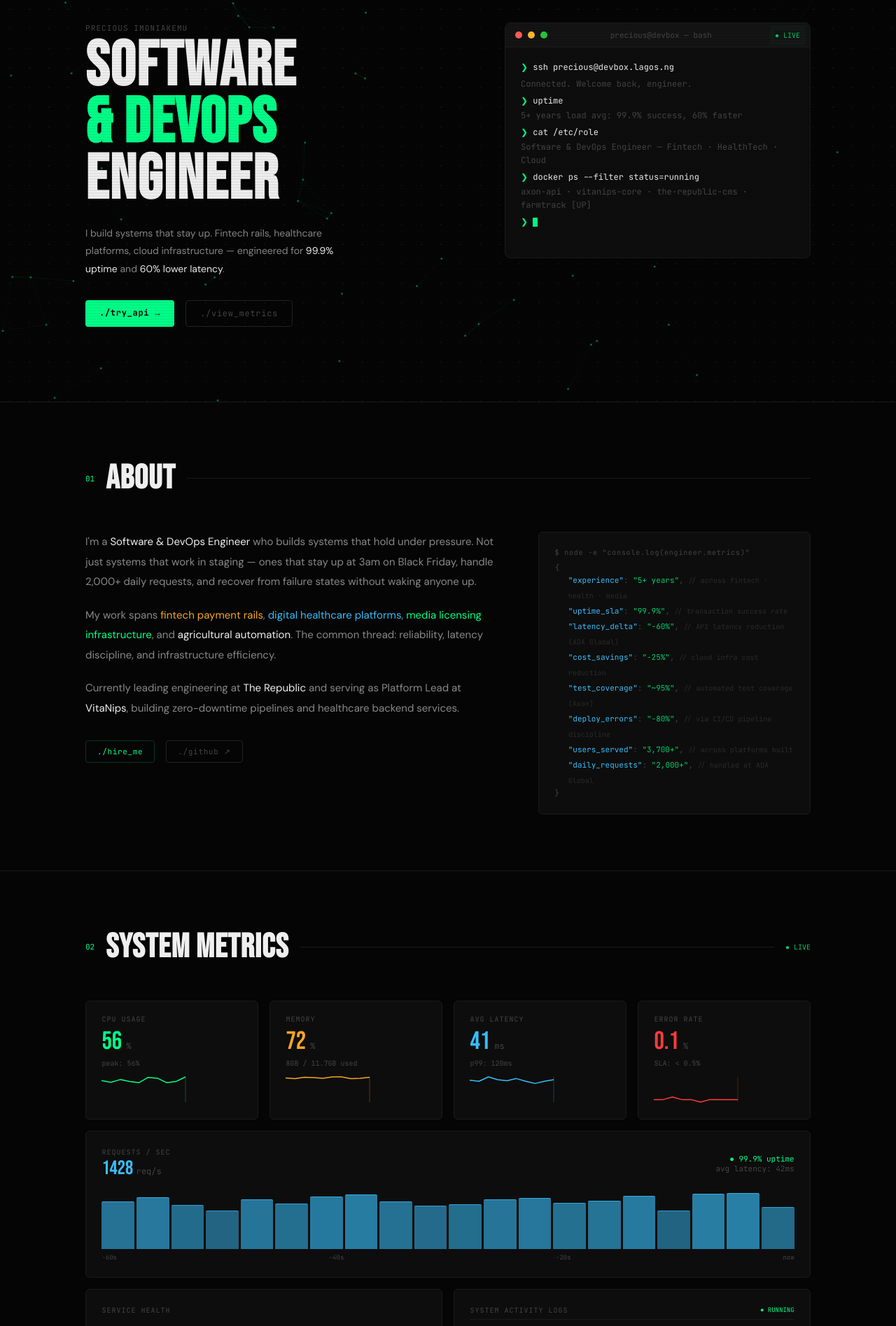
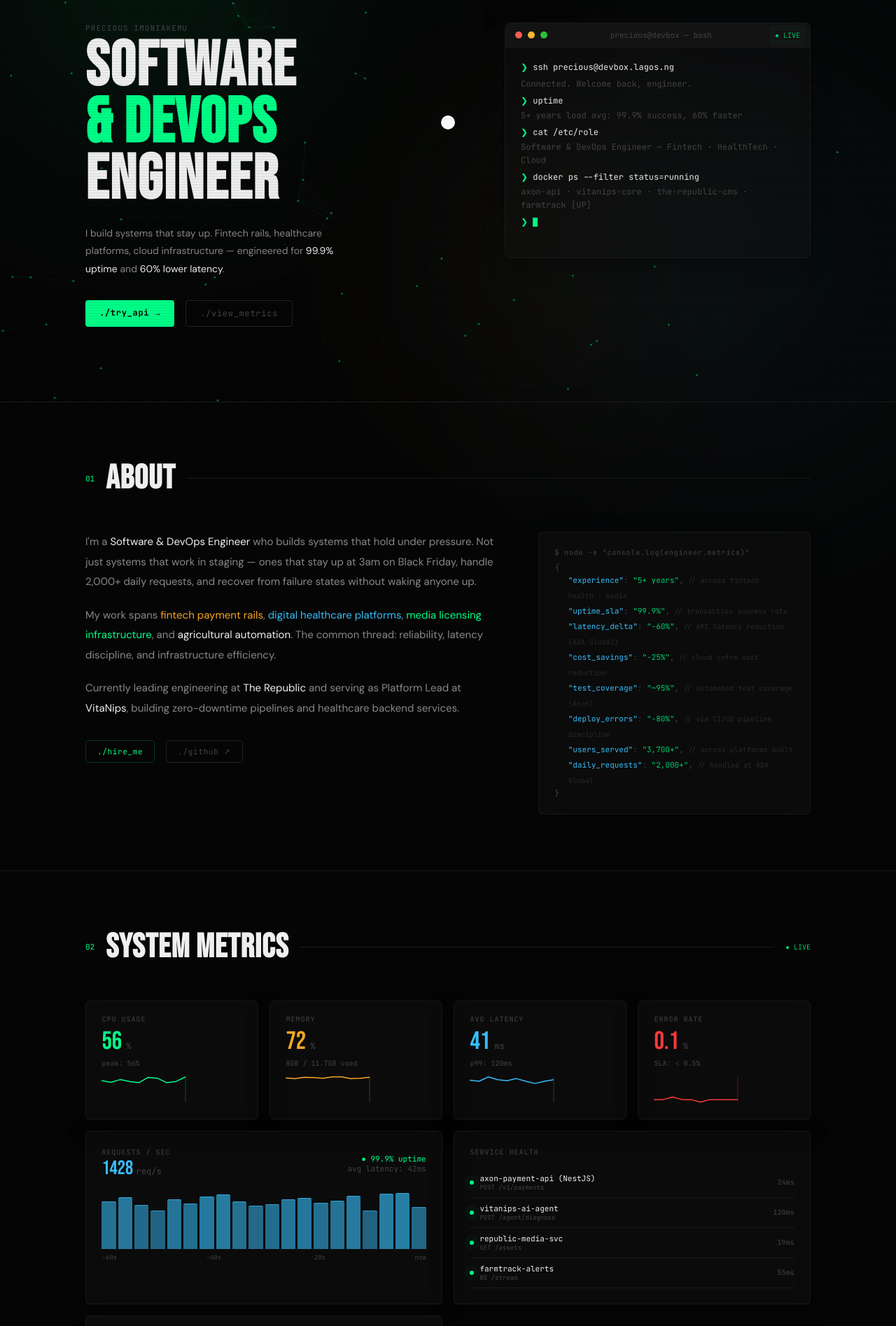
Before and after one commit to preciousimo/preciousimo, a Next.js app: page / in a window 1280 px wide. Shown: the part 225-2120 px from the top of the page at 70% size. Built offline with nearby package versions, Linux system fonts and the light colour scheme.

Commit message:
feat: complete aesthetic overhaul with glassmorphism, ambient lighting, and fluid blend-mode cursor

```diff
--- a/app/globals.css
+++ b/app/globals.css
@@ -142,3 +142,58 @@ body::after{content:'';position:fixed;inset:0;background:repeating-linear-gradie
     max-width: 70%;
   }
 }
+
+/* ==========================================================================
+   Ambient Cyberpunk Lighting
+   ========================================================================== */
+.ambient-glow {
+  position: fixed;
+  border-radius: 50%;
+  filter: blur(100px);
+  z-index: -1;
+  pointer-events: none;
+  opacity: 0.6;
+  mix-blend-mode: screen;
+}
+
+.glow-1 {
+  width: 50vw;
+  height: 50vw;
+  background: radial-gradient(circle, rgba(0,255,136,0.15) 0%, rgba(0,0,0,0) 70%);
+  top: -20%;
+  left: -10%;
+  animation: float-glow 15s ease-in-out infinite alternate;
+}
+
+.glow-2 {
+  width: 60vw;
+  height: 60vw;
+  background: radial-gradient(circle, rgba(56,189,248,0.1) 0%, rgba(0,0,0,0) 70%);
+  bottom: -20%;
+  right: -10%;
+  animation: float-glow 20s ease-in-out infinite alternate-reverse;
+}
+
+.glow-3 {
+  width: 40vw;
+  height: 40vw;
+  background: radial-gradient(circle, rgba(245,166,35,0.08) 0%, rgba(0,0,0,0) 70%);
+  top: 40%;
+  left: 40%;
+  animation: float-glow 18s ease-in-out infinite alternate;
+}
+
+@keyframes float-glow {
+  0% { transform: translate(0, 0) scale(1); }
+  50% { transform: translate(5%, 5%) scale(1.1); }
+  100% { transform: translate(-5%, -5%) scale(0.95); }
+}
+
+/* Deep Glassmorphism Utilities */
+.glass-panel {
+  background: rgba(20, 20, 20, 0.4) !important;
+  backdrop-filter: blur(16px);
+  -webkit-backdrop-filter: blur(16px);
+  border: 1px solid rgba(255, 255, 255, 0.05) !important;
+  box-shadow: 0 8px 32px 0 rgba(0, 0, 0, 0.3);
+}
--- a/app/layout.tsx
+++ b/app/layout.tsx
@@ -57,6 +57,11 @@ export default function RootLayout({ children }: { children: React.ReactNode })
   return (
     <html lang="en">
       <body>
+        {/* Ambient Lighting Layers */}
+        <div className="ambient-glow glow-1" />
+        <div className="ambient-glow glow-2" />
+        <div className="ambient-glow glow-3" />
+
         <Cursor />
         <Nav />
         {children}
--- a/components/About.tsx
+++ b/components/About.tsx
@@ -59,8 +59,7 @@ export default function About() {
           </div>
 
           {/* stats JSON */}
-          <div style={{
-            background:"var(--bg2)",border:"1px solid var(--line)",
+          <div className="glass-panel" style={{
             borderRadius:6,padding:"1.4rem",fontFamily:"var(--mono)",fontSize:11,
           }}>
             <div style={{color:"var(--muted)",marginBottom:"0.5rem",fontSize:10,letterSpacing:"0.08em"}}>
--- a/components/Contact.tsx
+++ b/components/Contact.tsx
@@ -56,8 +56,8 @@ export default function Contact() {
                 ./initiate_contact →
               </button>
             ) : (
-              <form onSubmit={handleSubmit} style={{
-                background:"var(--bg2)",border:"1px solid var(--line)",borderRadius:6,
+              <form onSubmit={handleSubmit} className="glass-panel" style={{
+                borderRadius:6,
                 padding:"1.6rem",marginTop:"1rem",
                 display:"flex",flexDirection:"column",gap:"1.1rem",
               }}>
--- a/components/Cursor.tsx
+++ b/components/Cursor.tsx
@@ -1,51 +1,82 @@
 "use client";
-import { useEffect, useRef } from "react";
+import { useEffect, useRef, useState } from "react";
 
 export default function Cursor() {
   const dotRef = useRef<HTMLDivElement>(null);
-  const ringRef = useRef<HTMLDivElement>(null);
+  const [isHovering, setIsHovering] = useState(false);
+
   useEffect(() => {
-    let mx = 0, my = 0;
-    let rx = 0, ry = 0;
+    let mx = window.innerWidth / 2;
+    let my = window.innerHeight / 2;
+    let cx = mx;
+    let cy = my;
 
     const move = (e: MouseEvent) => {
       mx = e.clientX;
       my = e.clientY;
-      if (dotRef.current) {
-        dotRef.current.style.left = mx + "px";
-        dotRef.current.style.top = my + "px";
-      }
     };
+
     let active = true;
     const raf = () => {
       if (!active) return;
-      rx += (mx - rx) * 0.15;
-      ry += (my - ry) * 0.15;
-      if (ringRef.current) {
-        ringRef.current.style.left = rx + "px";
-        ringRef.current.style.top = ry + "px";
+
+      // Smooth interpolation for liquid feel
+      cx += (mx - cx) * 0.15;
+      cy += (my - cy) * 0.15;
+
+      if (dotRef.current) {
+        dotRef.current.style.transform = `translate3d(${cx}px, ${cy}px, 0) translate(-50%, -50%) scale(${isHovering ? 4 : 1})`;
       }
       requestAnimationFrame(raf);
     };
+
+    const handleMouseOver = (e: MouseEvent) => {
+      const target = e.target as HTMLElement;
+      if (target.closest('a, button, input, textarea, [role="button"]')) {
+        setIsHovering(true);
+      }
+    };
+
+    const handleMouseOut = (e: MouseEvent) => {
+      const target = e.target as HTMLElement;
+      if (target.closest('a, button, input, textarea, [role="button"]')) {
+        setIsHovering(false);
+      }
+    };
+
     window.addEventListener("mousemove", move);
+    document.addEventListener("mouseover", handleMouseOver);
+    document.addEventListener("mouseout", handleMouseOut);
+
     requestAnimationFrame(raf);
+
     return () => {
       active = false;
       window.removeEventListener("mousemove", move);
+      document.removeEventListener("mouseover", handleMouseOver);
+      document.removeEventListener("mouseout", handleMouseOut);
     };
-  }, []);
+  }, [isHovering]);
 
   return (
     <>
-      <div ref={dotRef} style={{
-        position:"fixed",width:5,height:5,background:"var(--green)",borderRadius:"50%",
-        pointerEvents:"none",zIndex:99999,transform:"translate(-50%,-50%)",transition:"none"
-      }} />
-      <div ref={ringRef} style={{
-        position:"fixed",width:32,height:32,border:"1px solid var(--green)",borderRadius:"50%",
-        pointerEvents:"none",zIndex:99998,transform:"translate(-50%,-50%)",opacity:0.5,
-        transition:"width 0.2s,height 0.2s,border-color 0.2s"
-      }} />
+      <div
+        ref={dotRef}
+        style={{
+          position: "fixed",
+          top: 0,
+          left: 0,
+          width: 20,
+          height: 20,
+          background: "#fff",
+          borderRadius: "50%",
+          pointerEvents: "none",
+          zIndex: 99999,
+          mixBlendMode: "difference",
+          transition: "transform 0.2s cubic-bezier(0.175, 0.885, 0.32, 1.275)",
+          willChange: "transform"
+        }}
+      />
     </>
   );
 }
--- a/components/Hero.tsx
+++ b/components/Hero.tsx
@@ -313,8 +313,8 @@ export default function Hero() {
         {/* RIGHT — terminal */}
         <div
           onClick={handleTerminalClick}
+          className="glass-panel"
           style={{
-            background:"var(--bg2)",border:"1px solid var(--line)",
             borderRadius:8,overflow:"hidden",fontFamily:"var(--mono)",fontSize:12,
             cursor: interactive ? "text" : "default",
           }}
--- a/components/MetricsDashboard.tsx
+++ b/components/MetricsDashboard.tsx
@@ -23,8 +23,8 @@ function MetricCard({ label, value, unit, sub, color, data }: {
   label:string;value:number;unit:string;sub:string;color:string;data:number[];
 }) {
   return (
-    <div style={{
-      background:"var(--bg2)",border:"1px solid var(--line)",borderRadius:6,
+    <div className="glass-panel" style={{
+      borderRadius:6,
       padding:"1.2rem 1.4rem",position:"relative",overflow:"hidden",
     }}>
       <div style={{
@@ -45,9 +45,9 @@ function MetricCard({ label, value, unit, sub, color, data }: {
 function RequestsChart({ requests }: { requests: number[] }) {
   const max = Math.max(...requests, 1);
   return (
-    <div style={{
-      background:"var(--bg2)",border:"1px solid var(--line)",borderRadius:6,
-      padding:"1.4rem",gridColumn:"span 2",
+    <div className="glass-panel" style={{
+      borderRadius:6,
+      padding:"1.4rem",
     }}>
       <div style={{
         display:"flex",justifyContent:"space-between",alignItems:"center",marginBottom:"1.2rem"
@@ -145,8 +145,8 @@ export default function MetricsDashboard() {
         </div>
         <div className="metrics-lower-grid">
           <RequestsChart requests={reqs} />
-          <div style={{
-            background:"var(--bg2)",border:"1px solid var(--line)",borderRadius:6,padding:"1.4rem",
+          <div className="glass-panel" style={{
+            borderRadius:6,padding:"1.4rem",
           }}>
             <div style={{fontSize:10,letterSpacing:"0.1em",color:"var(--muted)",marginBottom:"1rem",fontFamily:"var(--mono)"}}>SERVICE HEALTH</div>
             {[
--- a/components/StackArchitecture.tsx
+++ b/components/StackArchitecture.tsx
@@ -124,8 +124,8 @@ export default function StackArchitecture() {
             {g:"CI/CD & DevOps",items:["GitHub Actions","Zero-downtime","Terraform"]},
             {g:"Payments",items:["Stripe","Paystack","Flutterwave"]},
           ].map(sg => (
-            <div key={sg.g} style={{
-              background:"var(--bg2)",border:"1px solid var(--line)",borderRadius:6,padding:"1rem",
+            <div key={sg.g} className="glass-panel" style={{
+              borderRadius:6,padding:"1rem",
             }}>
               <div style={{fontFamily:"var(--mono)",fontSize:9,color:"var(--green)",letterSpacing:"0.08em",marginBottom:"0.6rem"}}>
                 #{sg.g.toUpperCase().replace(" ","_")}
```
Also changed, not shown: components/APIPlayground.tsx (+7 -7 lines).
